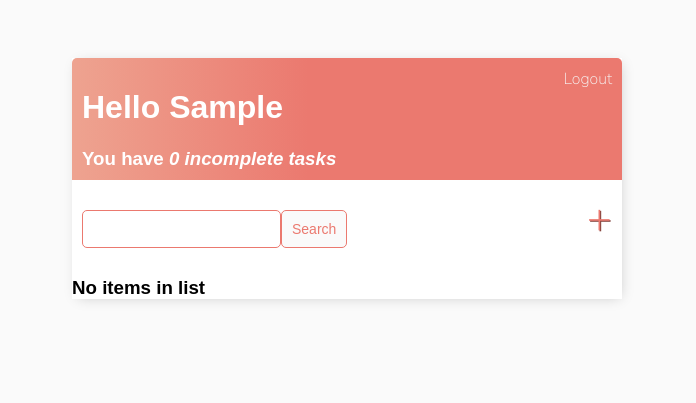
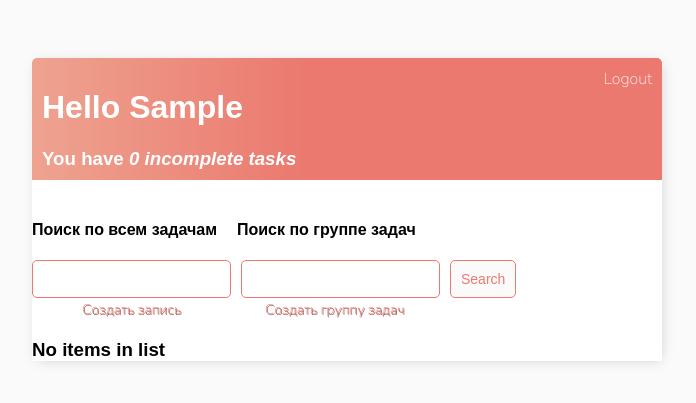
Before and after one commit to vladislavi18/kursbd, a Django app: page / in a window 1280 px wide. Shown: the top 403 px of the page, without its empty margins (293-989 px from the left). Run offline with Django 4.2, Linux system fonts and the light colour scheme; the visitor is signed in with stand-in values (Sample User, id 1); data that the repository does not hold is empty.

Commit message:
Работа завершена

```diff
--- a/base/admin.py
+++ b/base/admin.py
@@ -1,4 +1,5 @@
 from django.contrib import admin
-from .models import Task
+from .models import Task, GroupTasks
 
 admin.site.register(Task)
+admin.site.register(GroupTasks)
--- a/base/templates/base/main.html
+++ b/base/templates/base/main.html
@@ -23,8 +23,7 @@
         h3,
         h4,
         h5,
-            h6
-                {
+        h6 {
             font-family: 'Raleway', sans-serif;
         }
 
@@ -33,8 +32,8 @@
             color: #4b5156;
         }
 
-            .container{
-                max-width: 550px;
+        .container {
+            max-width: 630px;
             margin: auto;
             background-color: #fff;
             -webkit-box-shadow: 2px 2px 13px -4px rgba(0, 0, 0, 0.21);
@@ -96,18 +95,42 @@
             line-height: 0;
         }
 
-            #search-add-wrapper {
+        .search-add-wrapper {
             display: flex;
             justify-content: space-between;
             align-items: center;
-                padding: 10px;
         }
 
-            #add-link {
+        .add-link {
             color: #EB796F;
             text-decoration: none;
-                font-size: 42px;
+            font-size: 14px;
             text-shadow: 1px 1px #81413b;
+        }
+
+        #add-link1 {
+            color: #EB796F;
+            text-decoration: none;
+            font-size: 14px;
+            text-shadow: 1px 1px #81413b;
+            margin-left: 50px;
+        }
+
+        #add-link2 {
+            color: #EB796F;
+            text-decoration: none;
+            font-size: 14px;
+            text-shadow: 1px 1px #81413b;
+            margin-left: 80px;
+        }
+
+        input[type=text1] {
+            border: 1px solid #EB796F;
+            border-radius: 5px;
+            padding: 10px;
+            width: 90%;
+            margin-left: 10px;
+            margin-right: 10px;
         }
 
         input[type=text],
@@ -134,6 +157,7 @@
             cursor: pointer;
             text-decoration: none;
         }
+
         .card-body {
             padding: 20px;
         }
--- a/base/templates/base/task_list.html
+++ b/base/templates/base/task_list.html
@@ -14,13 +14,20 @@
     {% endif %}
 </div>
 
-
-<div id="search-add-wrapper">
-    <form method="GET" style="margin-top: 20px; display: flex;">
-        <input type="text" name="search-area" value="{{search_input}}">
+<div class="search-add-wrapper">
+    <div>
+        <div style="margin-top: 20px; display: flex;">
+            <h4 >Поиск по всем задачам</h4>
+            <h4 style="margin-left: 20px;">Поиск по группе задач</h4>
+        </div>
+        <form method="GET" style="display: flex;">
+            <input type="text" name="search-area-1" value="{{search_input_1}}">
+            <input type="text1" name="search-area-2" value="{{search_input_2}}">
             <input class="button" type="submit" value="Search">
         </form>
-    <a id="add-link" href="{% url 'task-create' %}">&#x2b;</a>
+        <a id="add-link1" href="{% url 'task-create' %}">Создать запись</a>
+        <a id="add-link2" href="{% url 'gtask-create' %}">Создать группу задач</a>
+    </div>
 </div>
 
 <div class="task-items-wrapper">
--- a/base/urls.py
+++ b/base/urls.py
@@ -1,5 +1,6 @@
 from django.urls import path
-from .views import TaskList, TaskDetail, TaskCreate, TaskUpdate, TaskDelete, CustomLoginView, RegisterPage
+from .views import TaskList, TaskDetail, TaskCreate, TaskUpdate, TaskDelete, CustomLoginView, RegisterPage, \
+    GroupTaskCreate, GroupTaskUpdate
 from django.contrib.auth.views import LogoutView
 
 urlpatterns = [
@@ -11,4 +12,6 @@ urlpatterns = [
     path('task-create/', TaskCreate.as_view(), name='task-create'),
     path('task-update/<int:pk>/', TaskUpdate.as_view(), name='task-update'),
     path('task-delete/<int:pk>/', TaskDelete.as_view(), name='task-delete'),
+    path('gtask-create/', GroupTaskCreate.as_view(), name='gtask-create'),
+    path('gtask-update/<int:pk>/', GroupTaskUpdate.as_view(), name='gtask-update'),
 ]
--- a/base/views.py
+++ b/base/views.py
@@ -4,7 +4,7 @@ from django.views.generic.detail import DetailView
 from django.views.generic.edit import CreateView, UpdateView, DeleteView, FormView
 from django.urls import reverse_lazy
 from django.contrib.auth.views import LoginView
-from .models import Task
+from .models import Task, GroupTasks
 from django.contrib.auth.mixins import LoginRequiredMixin
 from django.contrib.auth.forms import UserCreationForm
 from django.contrib.auth import login
@@ -37,7 +37,7 @@ class RegisterPage(FormView):
         return super(RegisterPage, self).get(*args, **kwargs)
 
 
-class TaskList(LoginRequiredMixin, ListView):
+class TaskList(ListView):
     model = Task
     context_object_name = 'tasks'
 
@@ -46,11 +46,17 @@ class TaskList(LoginRequiredMixin, ListView):
         context['tasks'] = context['tasks'].filter(user=self.request.user)
         context['count'] = context['tasks'].filter(complete=False).count()
 
-        search_input = self.request.GET.get('search-area') or ''
-        if search_input:
-            context['tasks'] = context['tasks'].filter(title__icontains=search_input)
+        search_input_1 = self.request.GET.get('search-area-1') or ''
+        search_input_2 = self.request.GET.get('search-area-2') or ''
 
-        context['search_input'] = search_input
+        if search_input_1:
+            context['tasks'] = context['tasks'].filter(title__icontains=search_input_1)
+
+        if search_input_2:
+            context['tasks'] = context['tasks'].filter(group_tasks__title__iexact=search_input_2)
+
+        context['search_input_1'] = search_input_1
+        context['search_input_2'] = search_input_2
         return context
 
 
@@ -62,7 +68,7 @@ class TaskDetail(LoginRequiredMixin, DetailView):
 
 class TaskCreate(LoginRequiredMixin, CreateView):
     model = Task
-    fields = ['title', 'description', 'date', 'complete']
+    fields = ['title', 'description', 'date', 'complete', 'group_tasks']
     success_url = reverse_lazy('tasks')
 
     def form_valid(self, form):
@@ -72,11 +78,31 @@ class TaskCreate(LoginRequiredMixin, CreateView):
 
 class TaskUpdate(LoginRequiredMixin, UpdateView):
     model = Task
-    fields = ['title', 'description', 'date', 'complete']
+    fields = ['title', 'description', 'date', 'complete', 'group_tasks']
     success_url = reverse_lazy('tasks')
+
+    def form_valid(self, form):
+        form.instance.group_tasks = GroupTasks.objects.get(id=form.instance.group_tasks_id)
+        return super().form_valid(form)
 
 
 class TaskDelete(LoginRequiredMixin, DeleteView):
     model = Task
     context_object_name = 'task'
     success_url = reverse_lazy('tasks')
+
+
+class GroupTaskCreate(LoginRequiredMixin, CreateView):
+    model = GroupTasks
+    fields = ['title']
+    success_url = reverse_lazy('tasks')
+
+    def form_valid(self, form):
+        form.instance.user = self.request.user
+        return super(GroupTaskCreate, self).form_valid(form)
+
+
+class GroupTaskUpdate(LoginRequiredMixin, UpdateView):
+    model = GroupTasks
+    fields = ['title']
+    success_url = reverse_lazy('tasks')
```
Also changed, not shown: base/models.py (+9 -0 lines), base/templates/base/grouptasks_form.html (added, +18 -0 lines), base/migrations/0002_task_date_grouptasks_task_group_tasks.py (added). Lines whose indentation alone changed are shown as unchanged.
